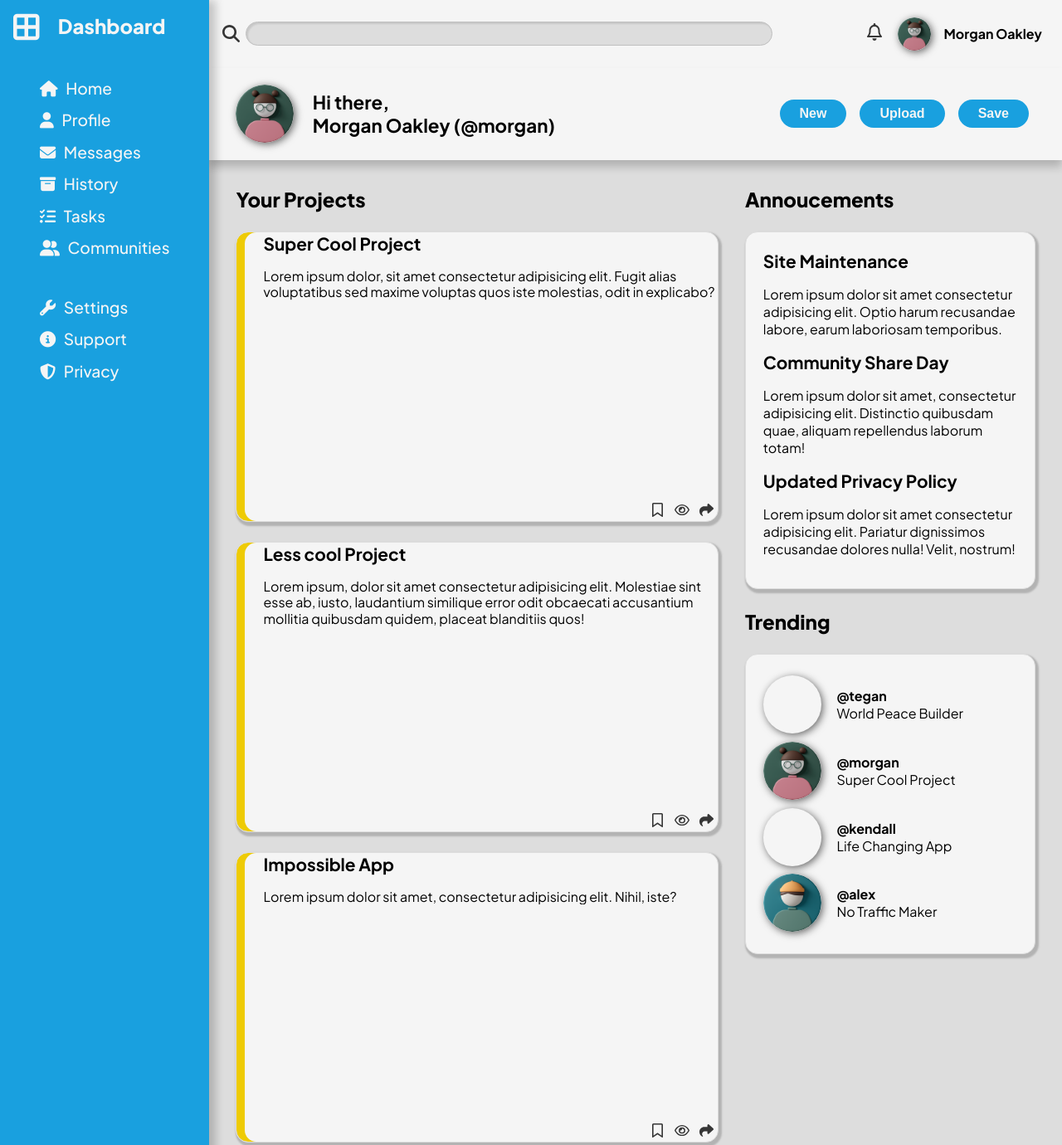
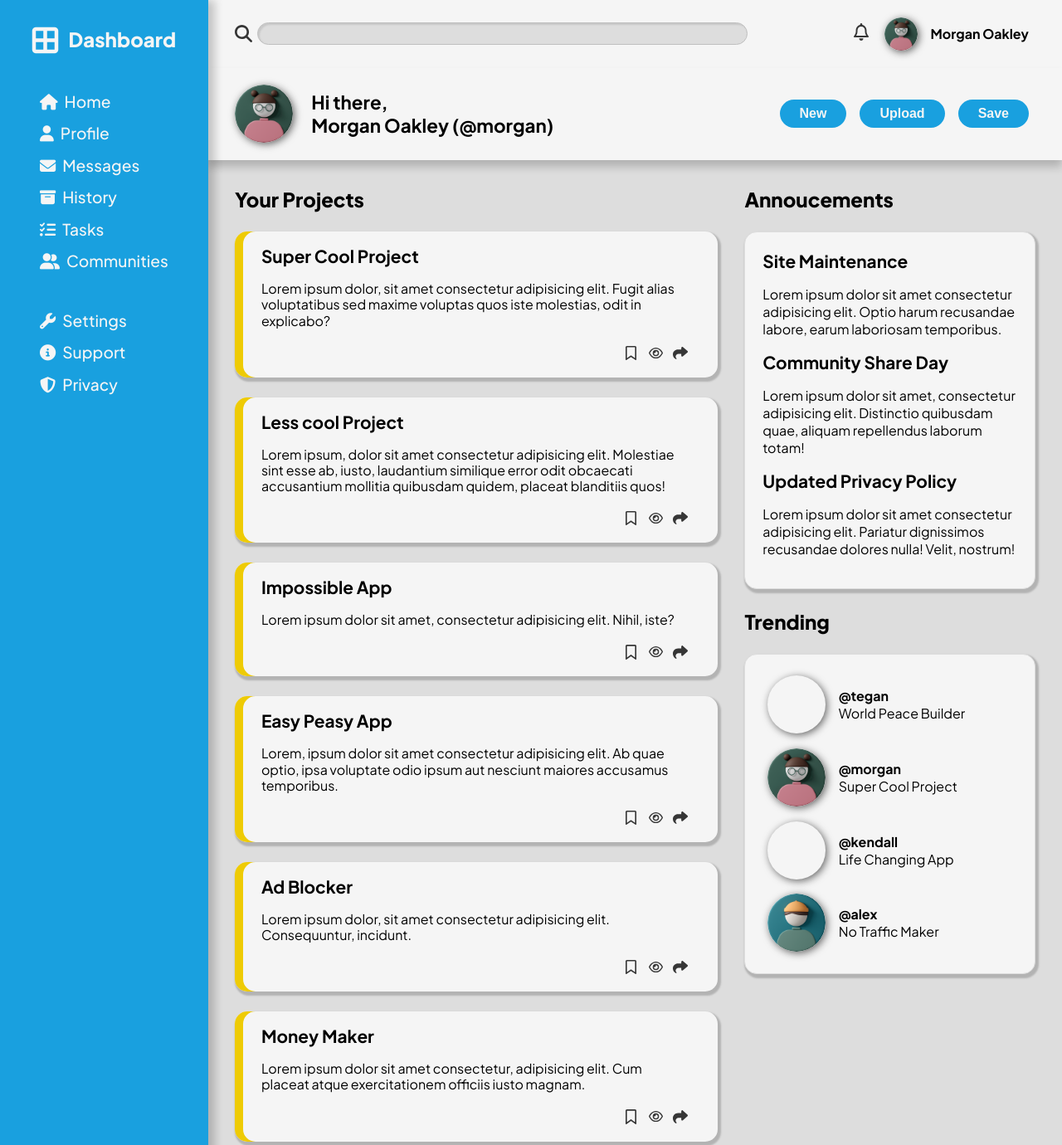
Before and after one commit to matheusesilva/admin-dashboard, a plain HTML site: page index.html in a window 1280 px wide. Shown: the top 1380 px of the page at 83% size. Drawn offline with Linux system fonts and the light colour scheme; a web font is replaced by a local one.

Commit message:
Add responsive layout

```diff
--- a/index.html
+++ b/index.html
@@ -126,18 +126,26 @@
                 </div>
                 <h1 class="title">Trending</h1>
                 <div class="trending">
+                    <div>
                         <div class="thumb tegan"></div>
                         <h2>@tegan</h2>
                         <p>World Peace Builder</p>
+                    </div>
+                    <div>
                         <div class="thumb morgan"></div>
                         <h2>@morgan</h2>
                         <p>Super Cool Project</p>
+                    </div>
+                    <div>
                         <div class="thumb kendall"></div>
                         <h2>@kendall</h2>
                         <p>Life Changing App</p>
+                    </div>
+                    <div>
                         <div class="thumb alex"></div>
                         <h2>@alex</h2>
                         <p>No Traffic Maker</p>
+                    </div>
                 </div>
             </div>
         </main>
--- a/style.css
+++ b/style.css
@@ -2,6 +2,7 @@
     margin: 0;
     padding: 0;
     list-style-type: none;
+    box-sizing: border-box;
 }
 
 :root {
@@ -75,20 +76,21 @@ li:hover,
     background-color: var(--blue);
     color: var(--white);
     font-weight: 700;
-    padding: 1em;
+    padding: 2rem 1rem;
     z-index: 2;
     box-shadow: 8px 0px 10px rgba(0, 0, 0, 0.2);
 
     .logo {
         font-size: 1.5rem;
         font-weight: 800;
+        text-align: center;
     }
     ul {
         position: relative;
-        margin: 3em 2em 1em;
+        margin: 3em 2em;
     }
     i {
-        margin-right: 0.5em;
+        margin-right: 0.5rem;
     }
     li {
         position: relative;
@@ -104,10 +106,8 @@ li:hover,
 .header {
     grid-column: 2/-1;
     display: flex;
-    gap: max(10%,20px);
-    justify-content: space-between;
     align-items: center;
-    padding: 1rem;
+    padding: 1rem 2rem;
     background-color: var(--white);
 
     button {
@@ -127,11 +127,12 @@ li:hover,
         background-image:var(--search);
     }
     input {
+        flex:inherit;
         border: 1px solid hsl(0, 0%, 75%);
         border-radius: 20px;
         background-color: var(--gray);
         height: 1.7rem;
-        width: 90%;
+        max-width: 80%;
         margin-inline: 0.5em;
         box-shadow: inset 2px 2px 2px rgba(0, 0, 0, 0.1);
         padding: 0 1rem;
@@ -213,13 +214,14 @@ main {
 }
 
 .projects {
-    flex: 1;
+    position: relative;
+    flex: 999;
     display: grid;
     margin: 1rem;
     gap: 1.5rem;
     grid-template-columns: repeat(auto-fill,minmax(300px,1fr));
-    grid-template-rows: min-content 350px;
-    grid-auto-rows: 350px;
+    grid-template-rows: min-content max-content;
+    grid-auto-rows: max-content;
 
     >.title {
         grid-column: 1/-1;
@@ -230,10 +232,10 @@ main {
 
 .card {
     display: flex;
+    gap: 1rem;
     flex-direction: column;
-    padding-left: 2rem;
+    padding:1rem 2rem 1rem;
     background-color: var(--white);
-    border: 1px solid var(--gray);
     border-radius: 15px;
     box-shadow: 2px 3px 2px 2px hsl(0, 0%, 70%),
                 inset 10px 0px 0px var(--yellow);
@@ -241,7 +243,6 @@ main {
 
     .title {
         font-size: 1.3rem;
-        margin-bottom: 1rem;
     }
     p {
         overflow: hidden;
@@ -270,13 +271,16 @@ main {
         }
     }
     &:hover {
-        margin: 5px;
-        box-shadow: 2px 3px 2px 2px hsl(0, 0%, 70%), inset 10px 0px 0px var(--yellow);
-
+        background-color: hsl(0, 0%, 95%);
+        box-shadow: 2px 3px 2px 2px hsl(0, 0%, 70%),
+                 inset 10px 0px 0px var(--yellow),
+                 inset 2px 2px 2px var(--yellow),
+                 inset -2px -2px 2px var(--yellow);
     }
 }
 
 .announcements {
+    flex: 1 0 auto;
     width: 350px;
     margin: 1rem;
 
@@ -292,7 +296,7 @@ main {
         border-radius: 15px;
         box-shadow: 2px 3px 2px 2px hsl(0, 0%, 70%);
     }
-    div:nth-child(2) {
+    >div:nth-child(2) {
         p {
             margin: 1rem 0;
         }
@@ -304,28 +308,34 @@ main {
 }
 
 .trending {
-    display: grid;
-    grid-template-columns: 1fr 3fr;
-    gap: 0 1em;
+    display: flex;
+    flex-wrap: wrap;
+    gap: 0.5rem;
+    justify-content: space-around;
 
+    >div {
+        display: grid;
+        grid-template-columns: 1fr 3fr;
+        gap: 0 1em;
+    }
     h2 {
         align-self:end;
         font-size: 1rem;
     }
-    .thumb.tegan {
-        grid-row: 1/ span 2;
-        background-image: var(--tegan)
+    .thumb {
+        justify-self: end;
+        grid-row: 1/span 2;
     }
-    .thumb.morgan {
-        grid-row: 3/ span 2;
+    .tegan {
+        background-image: var(--tegan);
+    }
+    .morgan {
         background-image: var(--morgan);
     }
-    .thumb.kendall {
-        grid-row: 5/ span 2;
+    .kendall {
         background-image: var(--kendall);
     }
-    .thumb.alex {
-        grid-row: 7/ span 2;
+    .alex {
         background-image:var(--alex);
     }
 }
```
Lines whose indentation alone changed are shown as unchanged.
